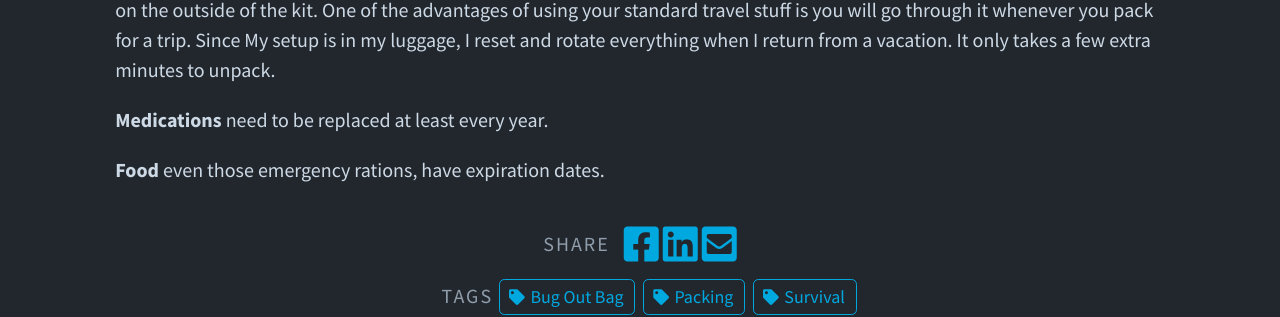
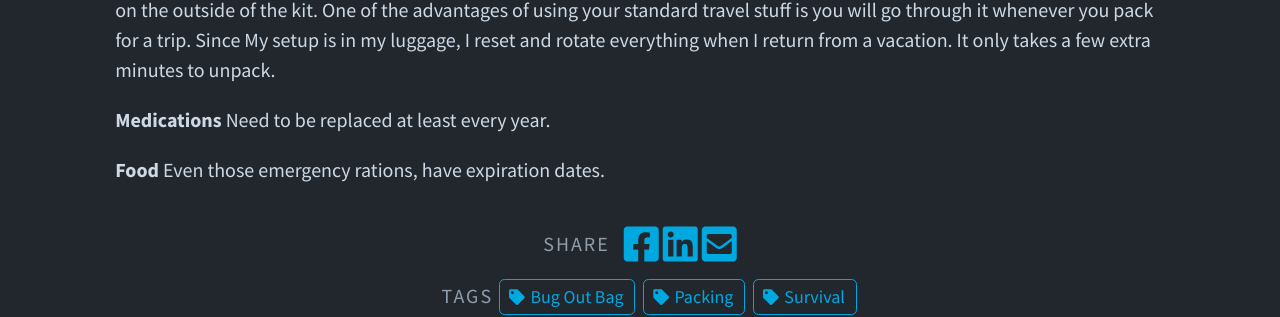
Before and after one commit to mjh2901/mikehathaway.com, a Jekyll site: the page built from _posts/2024-03-21-my-bug-out-bag.markdown, in a window 1280 px wide and 900 px high, scrolled down 3753 px. Shown: the part 192-509 px from the top of the window. Built offline with Jekyll 4.4.1, drawn with Linux system fonts in a browser that asks for light colours.

Commit message:
Automatic update

```diff
--- a/_posts/2024-03-21-my-bug-out-bag.markdown
+++ b/_posts/2024-03-21-my-bug-out-bag.markdown
@@ -121,6 +121,6 @@ If you are fleeing fire, flood, Earthquake, or Florida, you will probably need t
 
 Everything that has an expiration date needs to be noted and rotated. I recomend a 3 x 5 card listing item and expiration date on the outside of the kit. One of the advantages of using your standard travel stuff is you will go through it whenever you pack for a trip. Since My setup is in my luggage, I reset and rotate everything when I return from a vacation. It only takes a few extra minutes to unpack.
 
-**Medications** need to be replaced at least every year.
+**Medications** Need to be replaced at least every year.
 
-**Food** even those emergency rations, have expiration dates.
+**Food** Even those emergency rations, have expiration dates.
```
